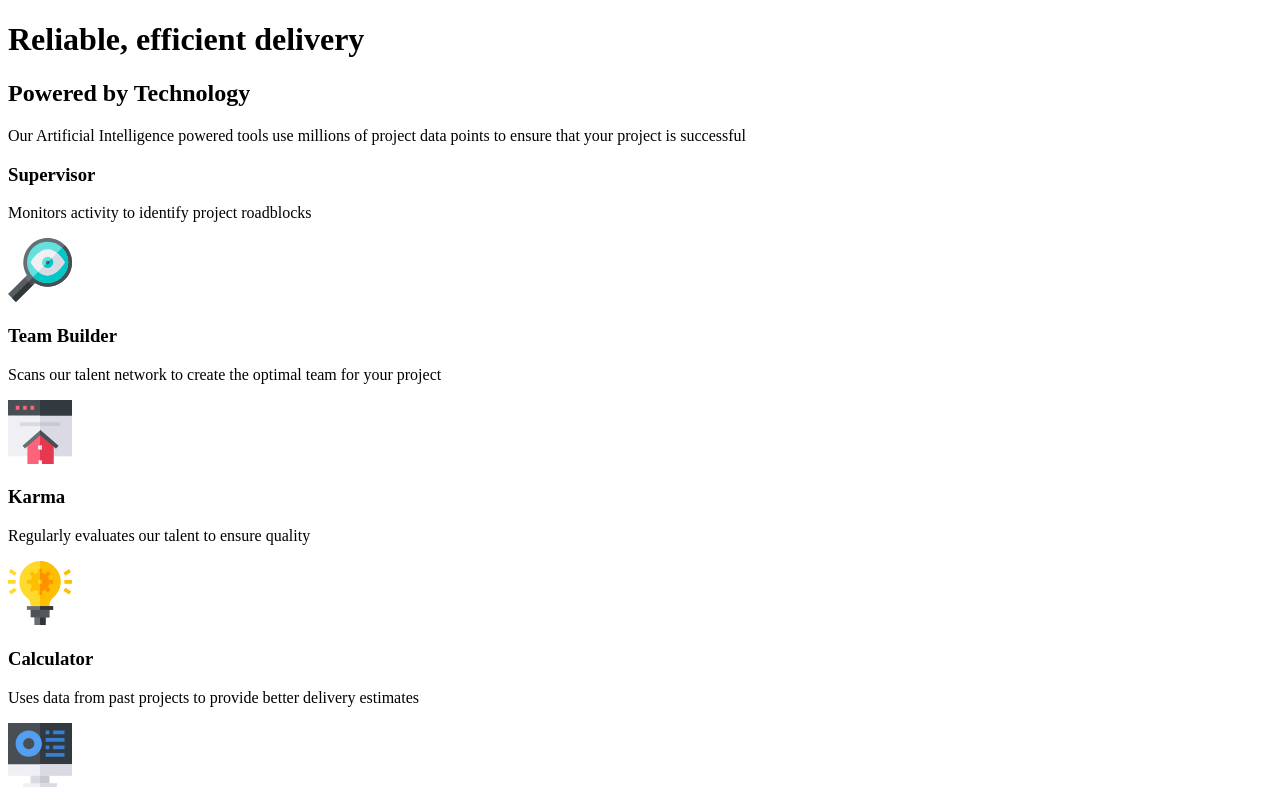
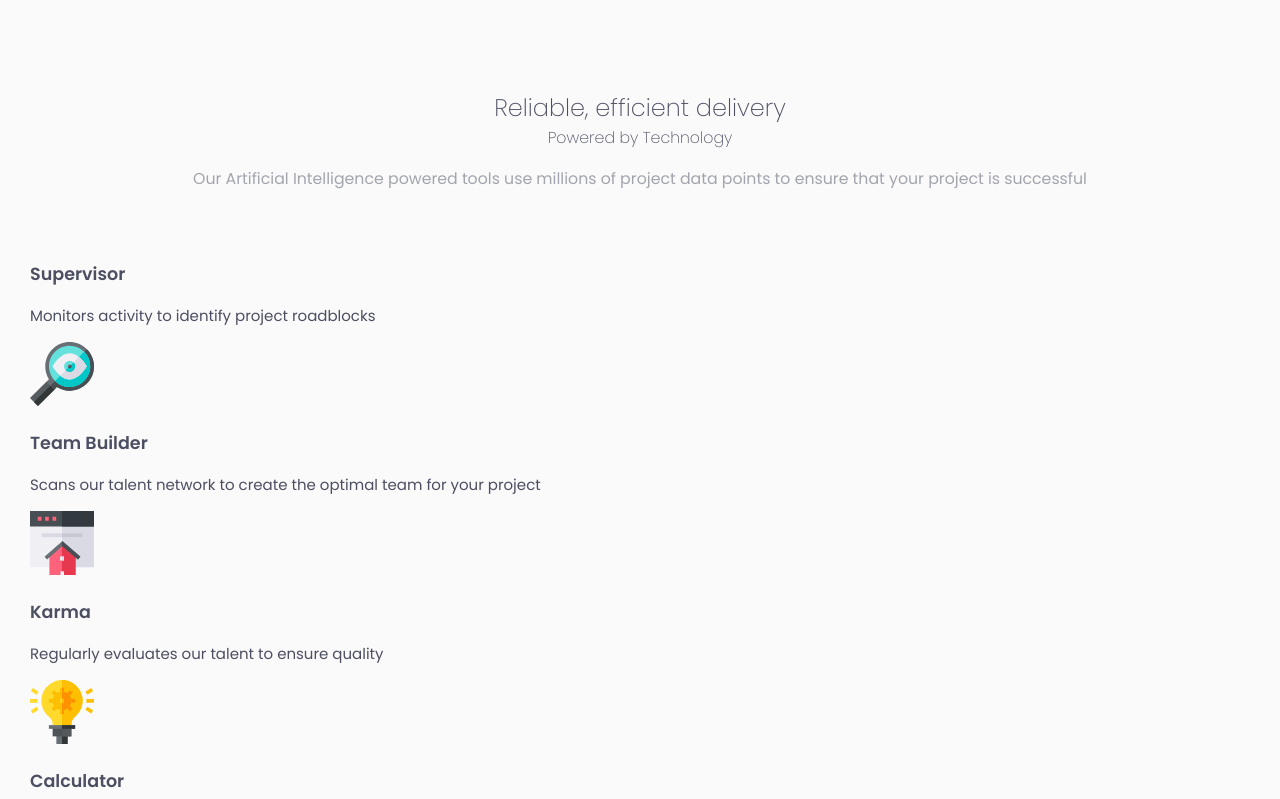
Before and after one commit to Dariobm/Reto3-four-card-feature-section-master, a plain HTML site: page index.html in a window 1280 px wide. Shown: the top 799 px of the page. Drawn offline with Linux system fonts and the light colour scheme.

Commit message:
Estilos al header

```diff
--- a/index.html
+++ b/index.html
@@ -3,23 +3,9 @@
   <head>
     <meta charset="UTF-8" />
     <meta name="viewport" content="width=device-width, initial-scale=1.0" />
-    <link
-      rel="icon"
-      type="image/png"
-      sizes="32x32"
-      href="./images/favicon-32x32.png"
-    />
+    <link rel="icon" type="image/png" sizes="32x32"  href="./images/favicon-32x32.png"/>
     <title>Frontend Mentor | Four card feature section</title>
     <link rel="stylesheet" href="style.css" />
-    <style>
-      .attribution {
-        font-size: 11px;
-        text-align: center;
-      }
-      .attribution a {
-        color: hsl(228, 45%, 44%);
-      }
-    </style>
   </head>
   <body>
     <div class="container">
--- a/style.css
+++ b/style.css
@@ -1,2 +1,44 @@
+@import url('https://fonts.googleapis.com/css2?family=Poppins:wght@200;400;600&display=swap');
+:root{
+     --Red: hsl(0, 78%, 62%);
+     --Cyan: hsl(180, 62%, 55%);
+     --Orange: hsl(34, 97%, 64%);
+     --Blue: hsl(212, 86%, 64%);
+     --VeryDarkBlue: hsl(234, 12%, 34%);
+     --GrayishBlue: hsl(229, 6%, 66%);
+     --VeryLightGray: hsl(0, 0%, 98%);
+}
+body{
+    padding: 0;
+    margin: 0;
+    font-family: 'Poppins', sans-serif;
+    font-size: 15px;
+    box-sizing: border-box;
+    color: var(--VeryDarkBlue);
+    background-color: var(--VeryLightGray);
+}
+.container{
+    margin: 90px 30px;
+}
+/*-----------------------Header-----------------------*/
+header{
+    text-align: center;
+}
+header h1{
+    font-weight: 200;
+    font-size: 1.6em;
+    margin: 0;
+}
+header h2{
+    font-weight: 200;
+    font-size: 1.05em;
+    margin: 0;
+}
+header p{
+    font-size: 1.05em;
+    color: var(--GrayishBlue);
+    margin-bottom: 70px;
+}
+/*-----------------------footer-----------------------*/
 .attribution { font-size: 11px; text-align: center; }
     .attribution a { color: hsl(228, 45%, 44%); }
```
